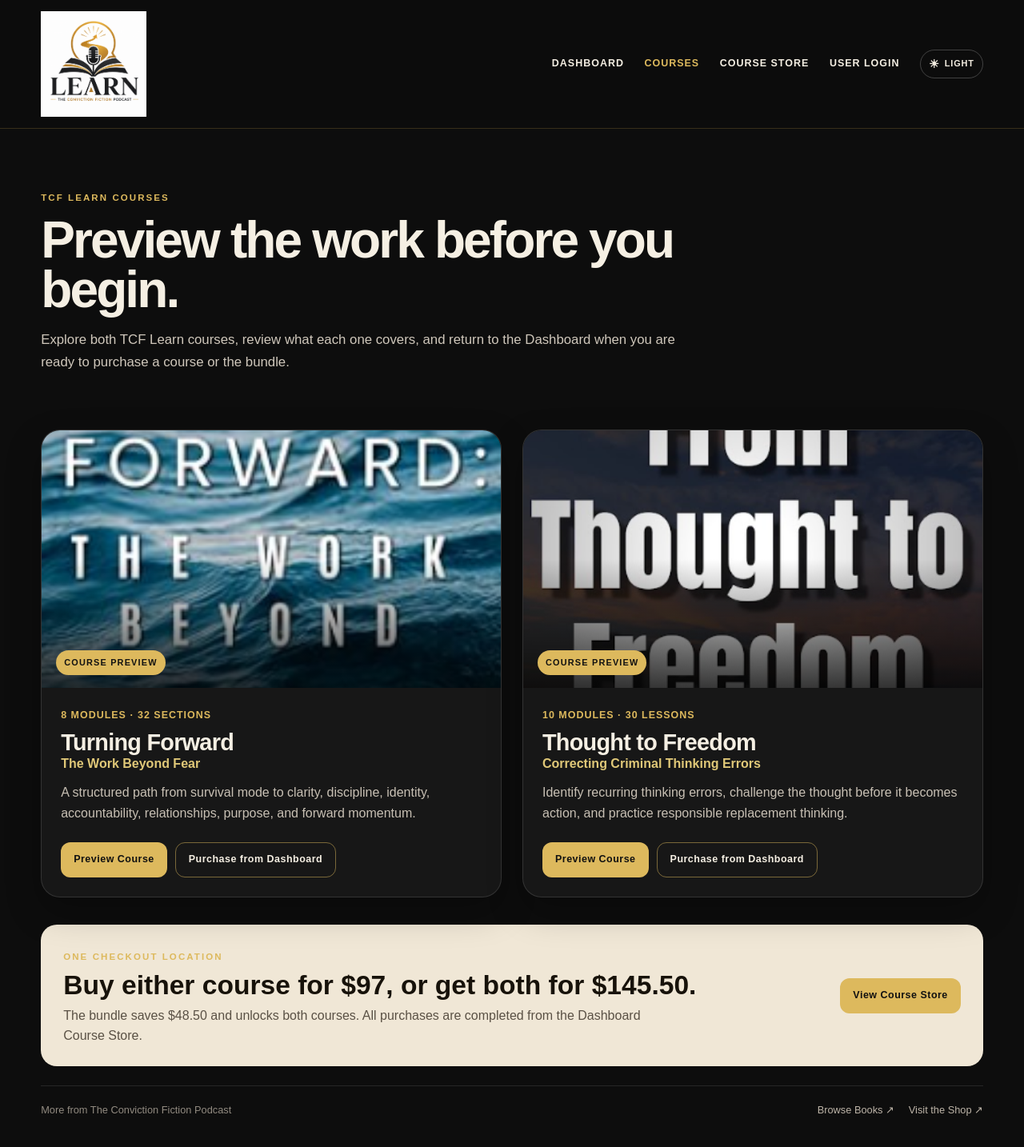
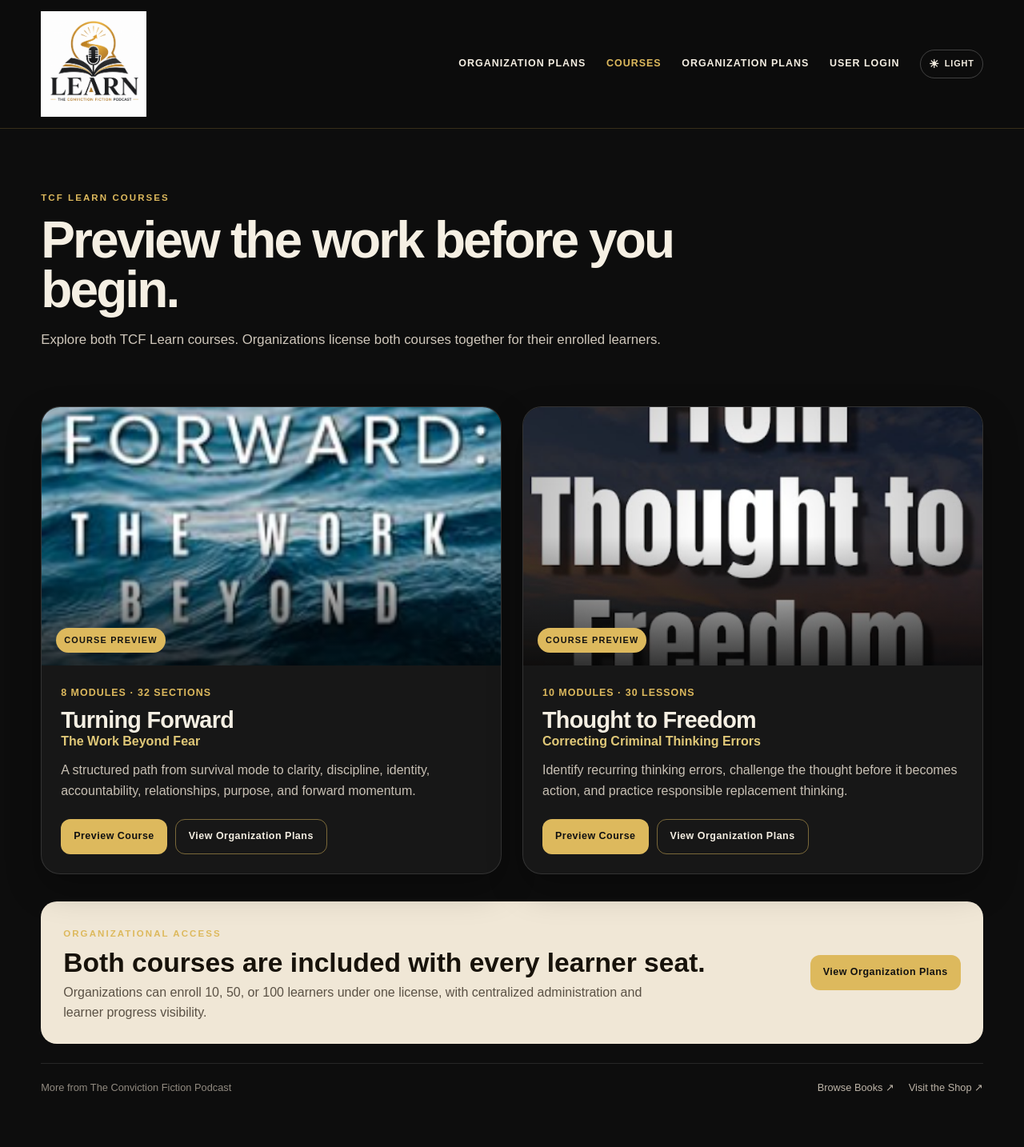
Before and after one commit to riversantoine93-dotcom/TCF-Learn, a Next.js app: page /courses in a window 1280 px wide. Shown: the top 1434 px of the page at 80% size. Built offline with nearby package versions, Linux system fonts and the light colour scheme; no server answers.

Commit message:
Replace individual course pricing with organization licensing

```diff
--- a/app/courses/page.tsx
+++ b/app/courses/page.tsx
@@ -89,9 +89,9 @@ export default function CoursesPage() {
           <Image src="/learn-logo.png" alt="TCF Learn" width={160} height={66} priority />
         </Link>
         <nav aria-label="Courses navigation">
-          <Link href="/">Dashboard</Link>
+          <Link href={user ? "/dashboard" : "/organizations"}>{user ? "Dashboard" : "Organization Plans"}</Link>
           <Link className="active" href="/courses">Courses</Link>
-          <Link href="/#purchase-center">Course Store</Link>
+          <Link href="/organizations">Organization Plans</Link>
           {user ? <Link href="/profile">Profile</Link> : <Link href="/login">User Login</Link>}
           <button type="button" className="courses-theme-toggle" onClick={togglePageTheme} aria-label={`Switch page to ${pageTheme === "dark" ? "light" : "dark"} mode`} title={`Switch to ${pageTheme === "dark" ? "light" : "dark"} mode`}>
             <span aria-hidden="true">{pageTheme === "dark" ? "☀" : "☾"}</span>
@@ -103,7 +103,7 @@ export default function CoursesPage() {
       <section className="courses-hero">
         <span className="eyebrow">TCF LEARN COURSES</span>
         <h1>{user ? "Your courses and what comes next." : "Preview the work before you begin."}</h1>
-        <p>{user ? "Purchased courses are ready to open. Courses you have not purchased remain available to preview, with checkout kept in one central location on the Dashboard." : "Explore both TCF Learn courses, review what each one covers, and return to the Dashboard when you are ready to purchase a course or the bundle."}</p>
+        <p>{user ? "Courses assigned through your organization are ready to open. Other courses remain available to preview." : "Explore both TCF Learn courses. Organizations license both courses together for their enrolled learners."}</p>
       </section>
 
       <section className="courses-grid" aria-live="polite">
@@ -111,12 +111,12 @@ export default function CoursesPage() {
           const course = COURSE_DETAILS[card.slug];
           return <article className={`course-preview-card ${card.purchased ? "purchased" : "preview"}`} key={card.slug}>
             <div className="course-preview-art"><Image src={course.thumbnail} alt={`${course.title} course thumbnail`} fill sizes="(max-width: 820px) 100vw, 50vw" /><span>{card.purchased ? "PURCHASED" : "COURSE PREVIEW"}</span></div>
-            <div className="course-preview-body"><p className="course-meta">{course.meta}</p><h2>{course.title}</h2><h3>{course.subtitle}</h3><p>{course.description}</p><div className="course-actions"><Link className="primary-course-action" href={course.href}>{card.purchased ? "Open Course" : "Preview Course"}</Link>{card.showPurchaseCta && <Link className="secondary-course-action" href="/#purchase-center">Purchase from Dashboard</Link>}</div></div>
+            <div className="course-preview-body"><p className="course-meta">{course.meta}</p><h2>{course.title}</h2><h3>{course.subtitle}</h3><p>{course.description}</p><div className="course-actions"><Link className="primary-course-action" href={course.href}>{card.purchased ? "Open Course" : "Preview Course"}</Link>{card.showPurchaseCta && <Link className="secondary-course-action" href="/organizations">View Organization Plans</Link>}</div></div>
           </article>;
         })}
       </section>
 
-      <section className="bundle-note"><div><span className="eyebrow">ONE CHECKOUT LOCATION</span><h2>Buy either course for $97, or get both for $145.50.</h2><p>The bundle saves $48.50 and unlocks both courses. All purchases are completed from the Dashboard Course Store.</p></div><Link href="/#purchase-center">View Course Store</Link></section>
+      <section className="bundle-note"><div><span className="eyebrow">ORGANIZATIONAL ACCESS</span><h2>Both courses are included with every learner seat.</h2><p>Organizations can enroll 10, 50, or 100 learners under one license, with centralized administration and learner progress visibility.</p></div><Link href="/organizations">View Organization Plans</Link></section>
 
       <aside className="podcast-extras" aria-label="More from The Conviction Fiction Podcast"><span>More from The Conviction Fiction Podcast</span><div><a href="https://theconvictionfictionpodcast.com/#books" target="_blank" rel="noreferrer">Browse Books ↗</a><a href="https://theconvictionfictionpodcast.com/#shop" target="_blank" rel="noreferrer">Visit the Shop ↗</a></div></aside>
     </main>
```
